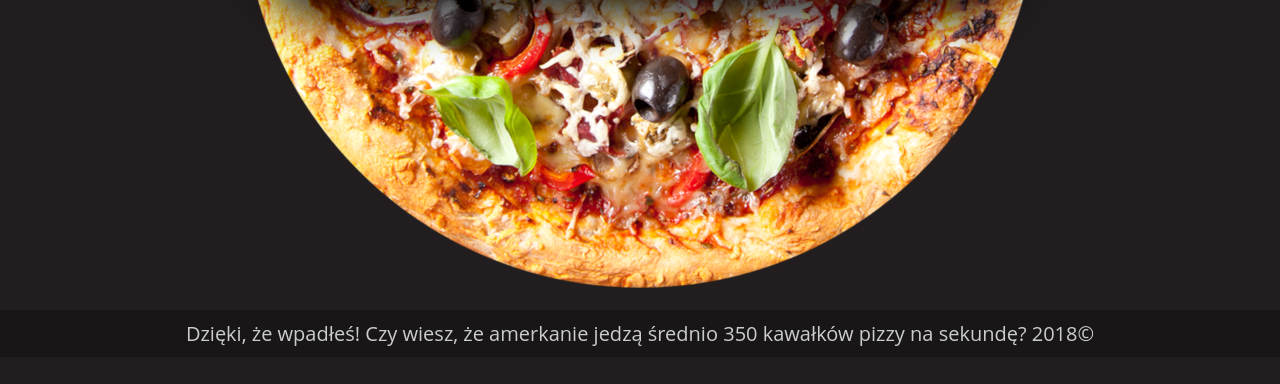
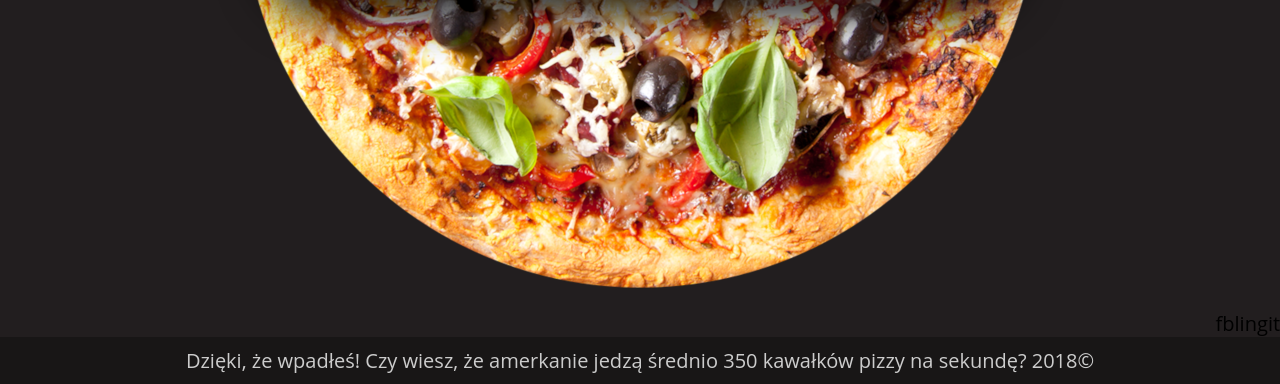
Before and after one commit to BartoszLokaj/festiwal-pizzy, a website: page index.html in a window 1280 px wide. Shown: the part 619-1003 px from the top of the page. Before the commit the page ends 976 px from the top, so only its background shows below. Drawn offline with Linux system fonts and the light colour scheme.

Commit message:
section socials added

```diff
--- a/index.html
+++ b/index.html
@@ -36,6 +36,16 @@
 
 			</section>
 
+			<section>
+
+				<div class="socials">
+					<div class="facebook">fb</div>
+					<div class="lin">lin</div>
+					<div class="git">git</div>
+				</div>
+
+			</section>
+
 			<footer>
 				<p class="footer">Dzięki, że wpadłeś! Czy wiesz, że amerkanie jedzą średnio 350 kawałków pizzy na sekundę? 2018&copy;</p>
 			</footer>
--- a/main.css
+++ b/main.css
@@ -56,6 +56,12 @@ h1{
 	box-shadow: 1px 0px 40px 25px rgba(0,0,0,0.79);
 }
 
+.socials{
+	display: flex;
+	flex-direction: row;
+	justify-content: flex-end;
+}
+
 .footer{
 	color: #ccc;
 	text-align: center;
```
